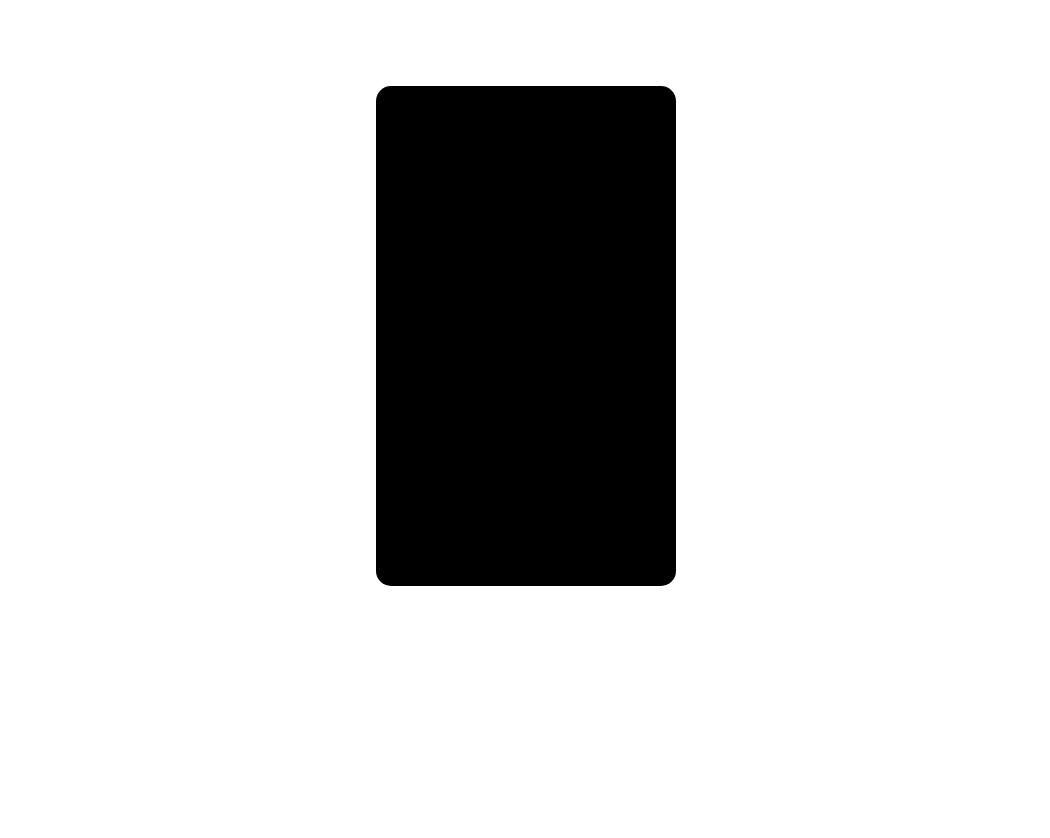
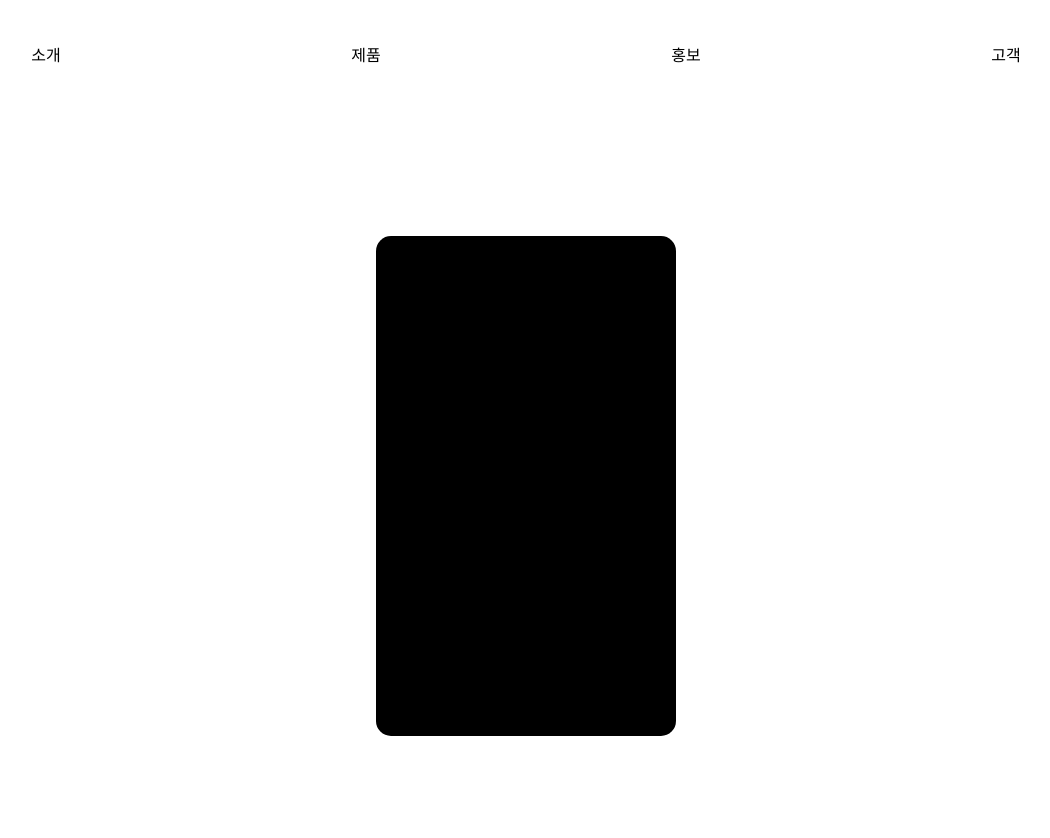
Before and after one commit to layingbackd/bananahjyw, a plain HTML site: page index.html in a window 1280 px wide. Shown: the part 74-912 px from the top of the page, without its empty margins (114-1164 px from the left). Drawn offline with Linux system fonts and the light colour scheme.

Commit message:
menuCompleted
wow

```diff
--- a/index.html
+++ b/index.html
@@ -8,6 +8,11 @@
   <style>
     *{
       margin: 0;
+
+    }
+    a{
+      text-decoration: none;
+      color: black;
     }
 .wrap{
   /* background-color: rgb(75, 75, 75); */
@@ -35,6 +40,9 @@
 .menuBottom{
   width: 100%;
   height: 40%;
+  display: flex;
+  align-items: center;
+  justify-content: space-around;
   /* background-color: yellowgreen; */
 }
 .menuTops{
@@ -50,6 +58,8 @@ text-decoration: none;
   height: 100%;
   display: flex;
   justify-content: center;
+  /* background-color: rebeccapurple; */
+  align-items: center;
 }
 .box{
 width: 300px;
@@ -57,6 +67,13 @@ height: 500px;
 background-color: black;
 border-radius: 15px;
 }
+
+/* 아래는 호버입니다. */
+a:hover{  transition-duration: 1s;
+  transform: rotate(360deg);
+  opacity: 0.5;
+}
+
 .box:hover{
   transition-duration: 1s;
   transform: rotate(360deg);
@@ -73,7 +90,12 @@ border-radius: 15px;
         <a class="logo menuTops">바나나우유</a>
         <a class="sns menuTops">인스타그램</a>
       </div>
-      <div class="menuBottom"></div>
+      <div class="menuBottom">
+        <a href="">소개</a>
+        <a href="">제품</a>
+        <a href="">홍보</a>
+        <a href="">고객</a>
+      </div>
     </div>
 
     <div class="inner">
```
Also changed, not shown: flex.html (added, +33 -0 lines).
